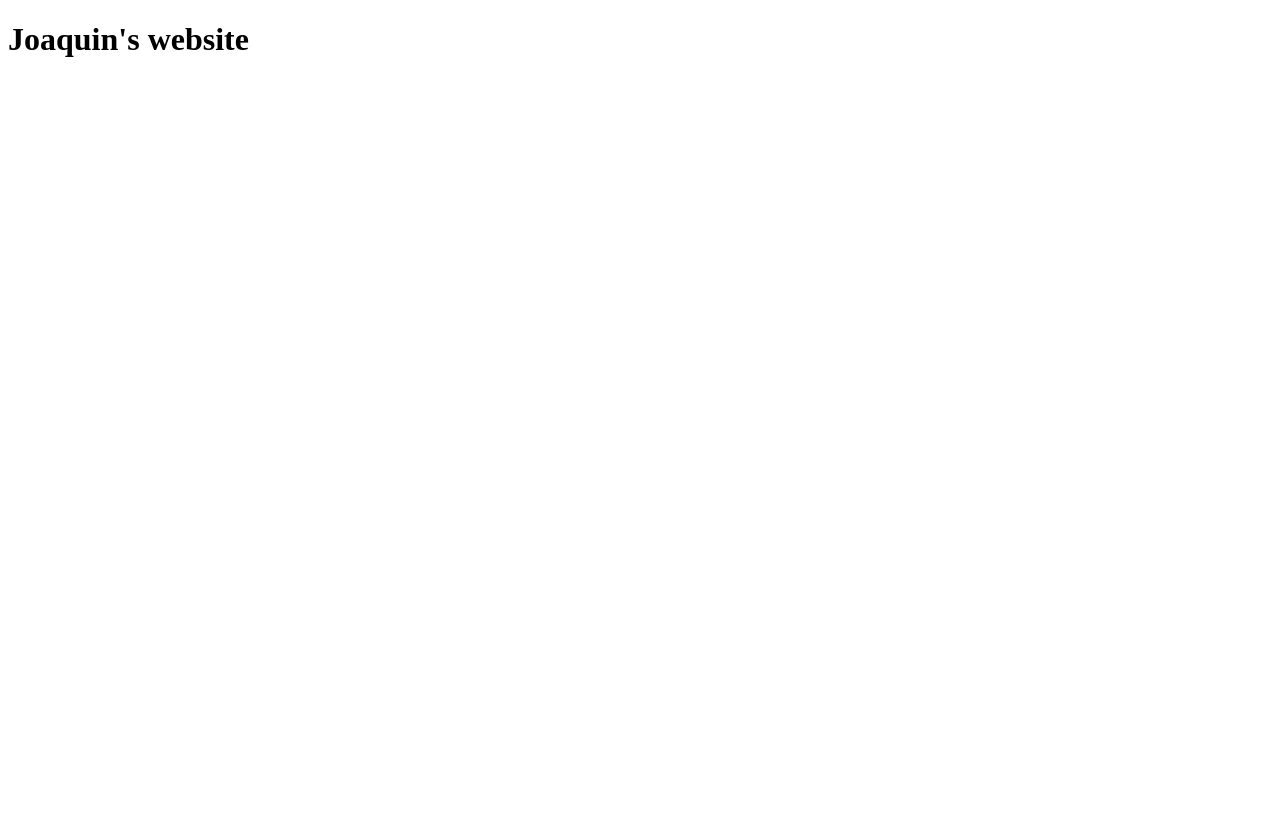
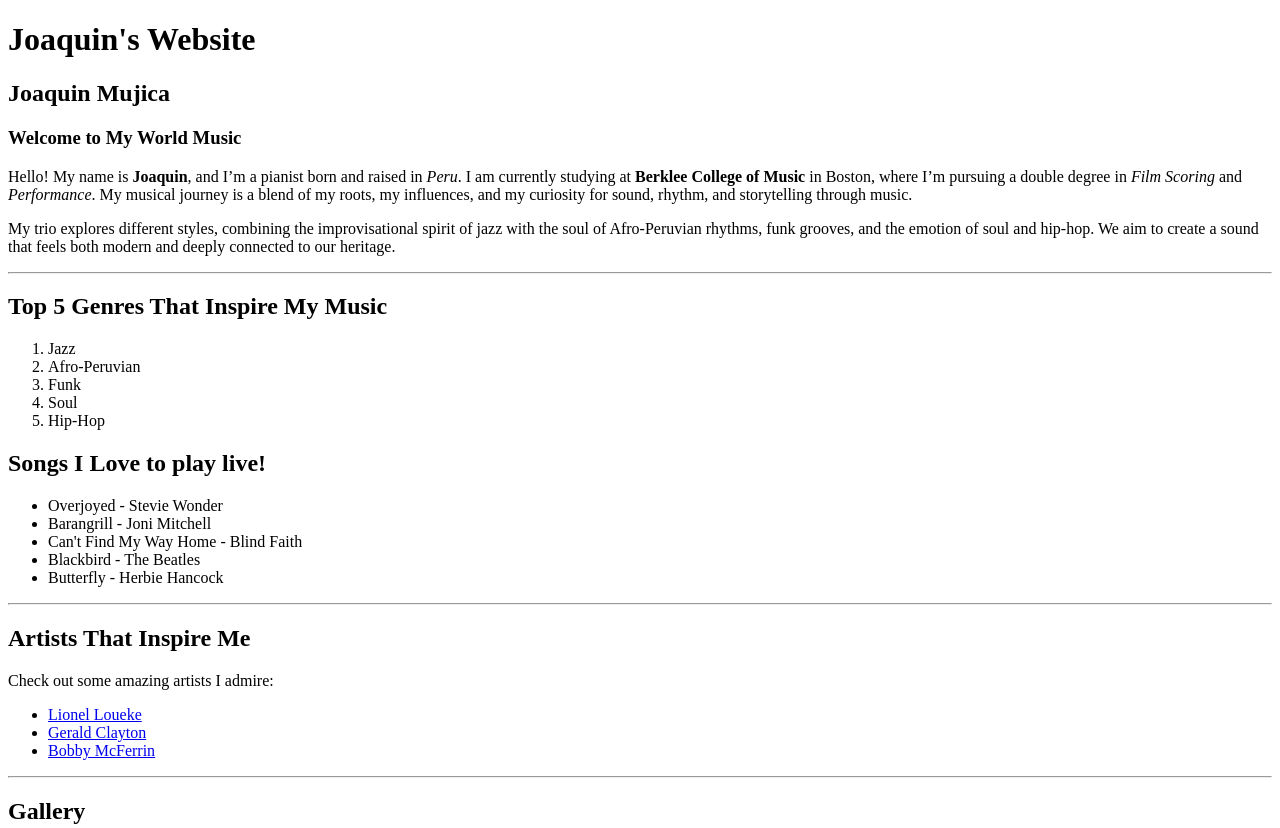
Before and after one commit to jmujicabalarin/Intro_to_html, a plain HTML site: page index.html in a window 1280 px wide. Shown: the top 828 px of the page. Before the commit the page ends 800 px from the top, so only its background shows below. Drawn offline with Linux system fonts and the light colour scheme.

Commit message:
Web day 1

```diff
--- a/index.html
+++ b/index.html
@@ -3,9 +3,58 @@
 <head>
     <meta charset="UTF-8">
     <meta name="viewport" content="width=device-width, initial-scale=1.0">
-    <title>Document</title>
+    <title>Joaquin's Trio</title>
 </head>
 <body>
-  <h1>Joaquin's website</h1>
+    <h1>Joaquin's Website</h1>
+    <h2>Joaquin Mujica </h2>
+    <h3>Welcome to My World Music</h3>
+
+    <p>Hello! My name is <strong>Joaquin</strong>, and I’m a pianist born and raised in <em>Peru</em>.
+    I am currently studying at <strong>Berklee College of Music</strong> in Boston, where I’m pursuing a double degree in
+    <em>Film Scoring</em> and <em>Performance</em>. My musical journey is a blend of my roots, my influences, and my curiosity
+    for sound, rhythm, and storytelling through music.</p>
+
+    <p>My trio explores different styles, combining the improvisational spirit of jazz with the soul of Afro-Peruvian rhythms,
+    funk grooves, and the emotion of soul and hip-hop. We aim to create a sound that feels both modern and deeply connected to our heritage.</p>
+
+    <hr>
+
+    <h2>Top 5 Genres That Inspire My Music</h2>
+    <ol>
+        <li>Jazz</li>
+        <li>Afro-Peruvian</li>
+        <li>Funk</li>
+        <li>Soul</li>
+        <li>Hip-Hop</li>
+    </ol>
+
+    <h2>Songs I Love to play live!</h2>
+    <ul>
+        <li>Overjoyed - Stevie Wonder</li>
+        <li>Barangrill - Joni Mitchell</li>
+        <li>Can't Find My Way Home - Blind Faith</li>
+        <li>Blackbird - The Beatles</li>
+        <li>Butterfly - Herbie Hancock</li>
+    </ul>
+
+    <hr>
+
+    <h2>Artists That Inspire Me</h2>
+    <p>Check out some amazing artists I admire:</p>
+    <ul>
+        <li><a href="https://www.lionellouekemusic.com/" target="_blank">Lionel Loueke</a></li>
+        <li><a href="http://geraldclayton.com/" target="_blank">Gerald Clayton</a></li>
+        <li><a href="https://bobbymcferrin.com/" target="_blank">Bobby McFerrin</a></li>
+    </ul>
+
+    <hr>
+
+    <h2>Gallery</h2>
+    <img src="assets/Pianist.jpg" alt="Pianist" width="400">
+
+    <p>
+        <a href="index2.html">Learn more about Joaquin</a>
+    </p>
 </body>
 </html>
```
Also changed, not shown: index2.html (added, +12 -0 lines), assets/Pianist.jpg (added).
